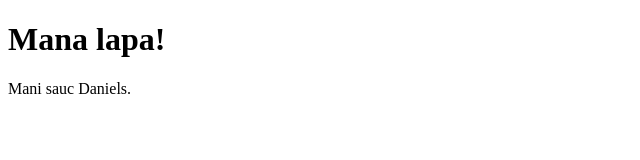
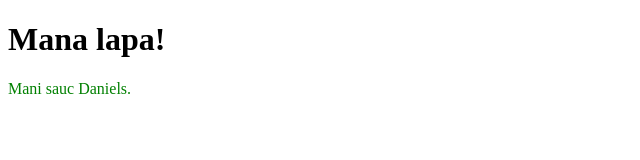
Before and after one commit to rvtprog-2020/HTMLintro-DanielsFomins-DP2-1, a plain HTML site: page index.html in a window 1280 px wide. Shown: the full height of the page, 0-640 px from the left. Drawn offline with Linux system fonts and the light colour scheme.

Commit message:
style added

```diff
--- a/index.html
+++ b/index.html
@@ -7,6 +7,6 @@
 </head>
 <body>
     <h1>Mana lapa!</h1>
-    <p> Mani sauc Daniels. </p>
+    <p style='color: green;'> Mani sauc Daniels. </p>
 </body>
 </html>
```
